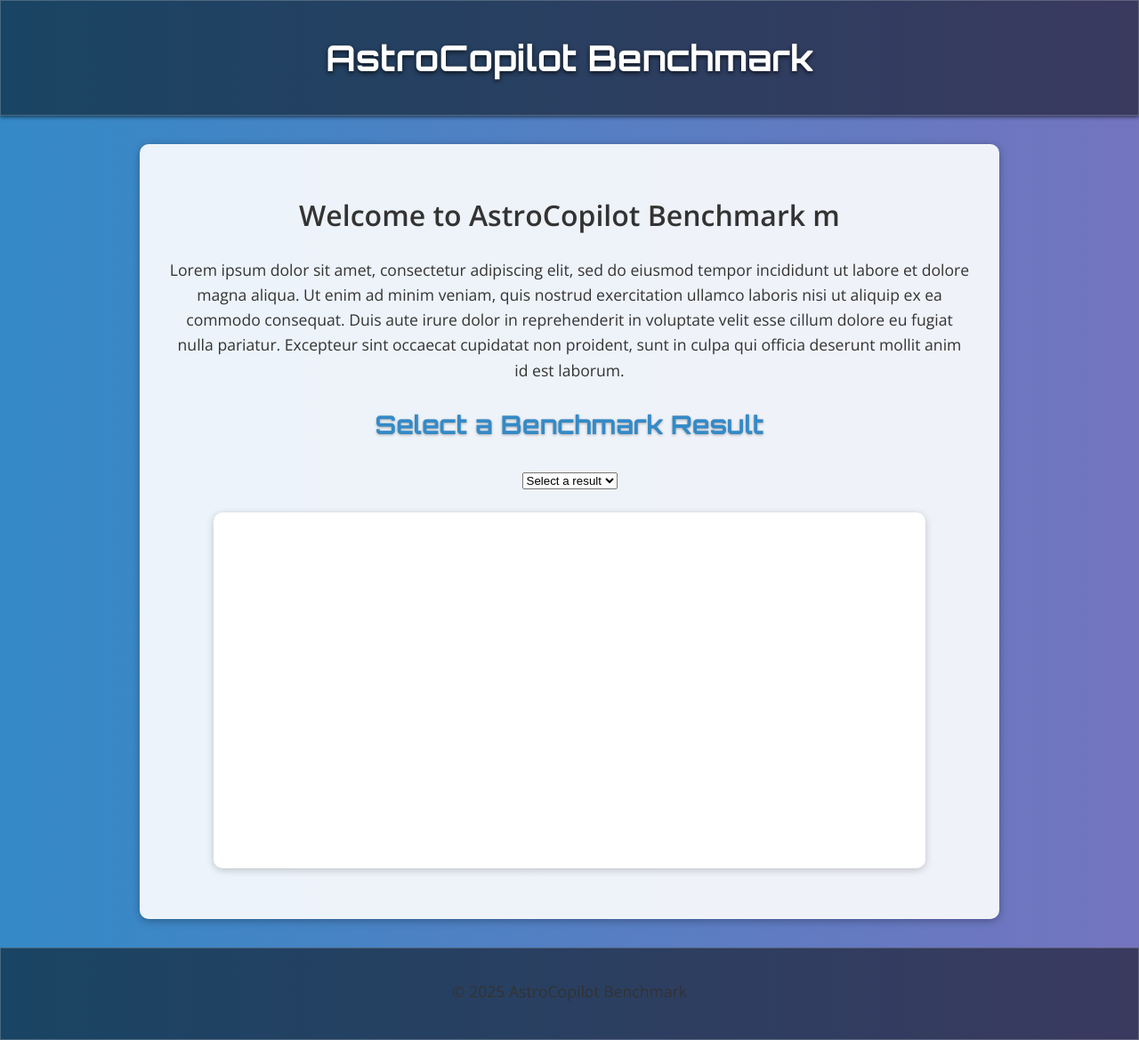
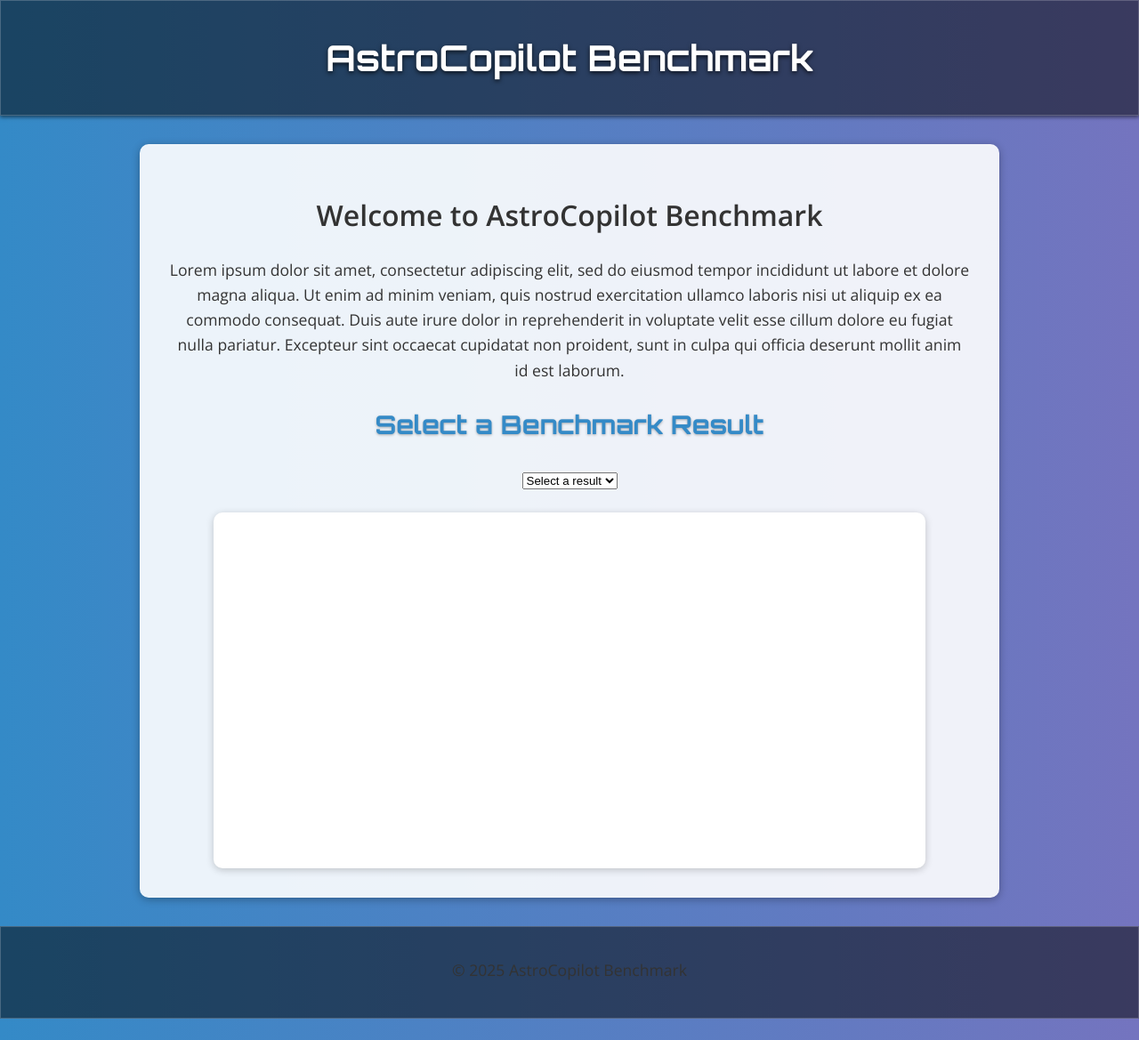
Before and after one commit to Murtato1/astbench, a Jekyll site: the page built from index.markdown, in a window 1280 px wide. Shown: the whole page at 89% size. Built offline with Jekyll 4.4.1, drawn with Linux system fonts in a browser that asks for light colours; part of the change alters nothing that is shown.

Commit message:
Update index.markdown

```diff
--- a/index.markdown
+++ b/index.markdown
@@ -3,7 +3,7 @@ layout: default
 title: Home
 ---
 
-# Welcome to AstroCopilot Benchmark m
+# Welcome to AstroCopilot Benchmark
 
 Lorem ipsum dolor sit amet, consectetur adipiscing elit, sed do eiusmod tempor incididunt ut labore et dolore magna aliqua. Ut enim ad minim veniam, quis nostrud exercitation ullamco laboris nisi ut aliquip ex ea commodo consequat. Duis aute irure dolor in reprehenderit in voluptate velit esse cillum dolore eu fugiat nulla pariatur. Excepteur sint occaecat cupidatat non proident, sunt in culpa qui officia deserunt mollit anim id est laborum.
 
@@ -11,9 +11,8 @@ Lorem ipsum dolor sit amet, consectetur adipiscing elit, sed do eiusmod tempor i
 <select id="file-selector">
   <option>Select a result</option>
 </select>
-<h3 id="current-file"></h3>
 
-<canvas id="benchmarkChart" width="800" height="400"></canvas> <!-- Enlarged chart -->
+<canvas id="benchmarkChart" width="800" height="400"></canvas>
 
 <script src="https://cdn.jsdelivr.net/npm/chart.js"></script>
 <script>
@@ -23,8 +22,7 @@ Lorem ipsum dolor sit amet, consectetur adipiscing elit, sed do eiusmod tempor i
   // Populate dropdown menu with JSON file options
   async function populateDropdown() {
     try {
-      // Static list of JSON files (replace with actual filenames or dynamic fetching logic if needed)
-      const files = ["gpt-4o.json"]; // Add more filenames as needed
+      const files = ["gpt-4o.json"]; // Add filenames here
 
       files.forEach((file) => {
         const option = document.createElement("option");
@@ -49,9 +47,6 @@ Lorem ipsum dolor sit amet, consectetur adipiscing elit, sed do eiusmod tempor i
   // Fetch and process data from the selected JSON file
   async function fetchAndProcessData(jsonPath) {
     try {
-      // Update the displayed file name
-      document.getElementById("current-file").textContent = `Currently Displaying: ${jsonPath.split('/').pop().replace('.json', '')}`;
-
       const response = await fetch(jsonPath);
       const data = await response.json();
 
@@ -69,12 +64,11 @@ Lorem ipsum dolor sit amet, consectetur adipiscing elit, sed do eiusmod tempor i
       data.forEach((item) => {
         if (item.result) {
           item.result.forEach((result) => {
-            // Check for each metric explicitly and push valid values
             if ("direct_match" in result && result.direct_match !== null) {
               metrics.direct_match.push(result.direct_match ? 1 : 0);
             }
             if ("fuzzy_match" in result && result.fuzzy_match !== null) {
-              metrics.fuzzy_match.push(result.fuzzy_match);
+              metrics.fuzzy_match.push(result.fuzzy_match / 100); // Scale to 0-1
             }
             if ("codebleu" in result && result.codebleu?.codebleu !== null) {
               metrics.codebleu.push(result.codebleu.codebleu);
@@ -87,6 +81,12 @@ Lorem ipsum dolor sit amet, consectetur adipiscing elit, sed do eiusmod tempor i
               result.codebertscore_rescaled?.F1 !== null
             ) {
               metrics.codebertscore_rescaled.push(result.codebertscore_rescaled.F1);
+            }
+            if ("code_success" in result && result.code_success !== null) {
+              metrics.code_success.push(result.code_success);
+            }
+            if ("syntax_match_score" in result && result.syntax_match_score !== null) {
+              metrics.syntax_match_score.push(result.syntax_match_score);
             }
           });
         }
@@ -106,6 +106,7 @@ Lorem ipsum dolor sit amet, consectetur adipiscing elit, sed do eiusmod tempor i
     }
   }
 
+  // Render the chart
   function renderChart(averages) {
     const ctx = document.getElementById("benchmarkChart").getContext("2d");
 
@@ -120,22 +121,26 @@ Lorem ipsum dolor sit amet, consectetur adipiscing elit, sed do eiusmod tempor i
         datasets: [
           {
             label: "Metrics (0-1 Range)",
-            data: Object.values(averages).map((value, index)// Ignore fuzzy_match for this dataset
-            ),
-            backgroundColor: "rgba(75, 192, 192, 0.2)",
-            borderColor: "rgba(75, 192, 192, 1)",
-            borderWidth: 1,
-            yAxisID: "y"
-          },
-          {
-            label: "Fuzzy Match (0-100 Range)",
-            data: Object.values(averages).map((value, index) =>
-              index === 1 ? value : null // Include only fuzzy_match for this dataset
-            ),
-            backgroundColor: "rgba(255, 159, 64, 0.2)",
-            borderColor: "rgba(255, 159, 64, 1)",
-            borderWidth: 1,
-            yAxisID: "y1"
+            data: Object.values(averages),
+            backgroundColor: [
+              "rgba(75, 192, 192, 0.2)",
+              "rgba(54, 162, 235, 0.2)",
+              "rgba(255, 206, 86, 0.2)",
+              "rgba(153, 102, 255, 0.2)",
+              "rgba(255, 159, 64, 0.2)",
+              "rgba(201, 203, 207, 0.2)",
+              "rgba(255, 99, 132, 0.2)"
+            ],
+            borderColor: [
+              "rgba(75, 192, 192, 1)",
+              "rgba(54, 162, 235, 1)",
+              "rgba(255, 206, 86, 1)",
+              "rgba(153, 102, 255, 1)",
+              "rgba(255, 159, 64, 1)",
+              "rgba(201, 203, 207, 1)",
+              "rgba(255, 99, 132, 1)"
+            ],
+            borderWidth: 1
           }
         ]
       },
@@ -144,14 +149,8 @@ Lorem ipsum dolor sit amet, consectetur adipiscing elit, sed do eiusmod tempor i
         maintainAspectRatio: true,
         scales: {
           y: {
-            type: "linear",
-            position: "left",
-            title: {
-              display: true,
-              text: "Metrics (0-1)"
-            },
             beginAtZero: true
-          },
+          }
         },
         plugins: {
           legend: {
```
